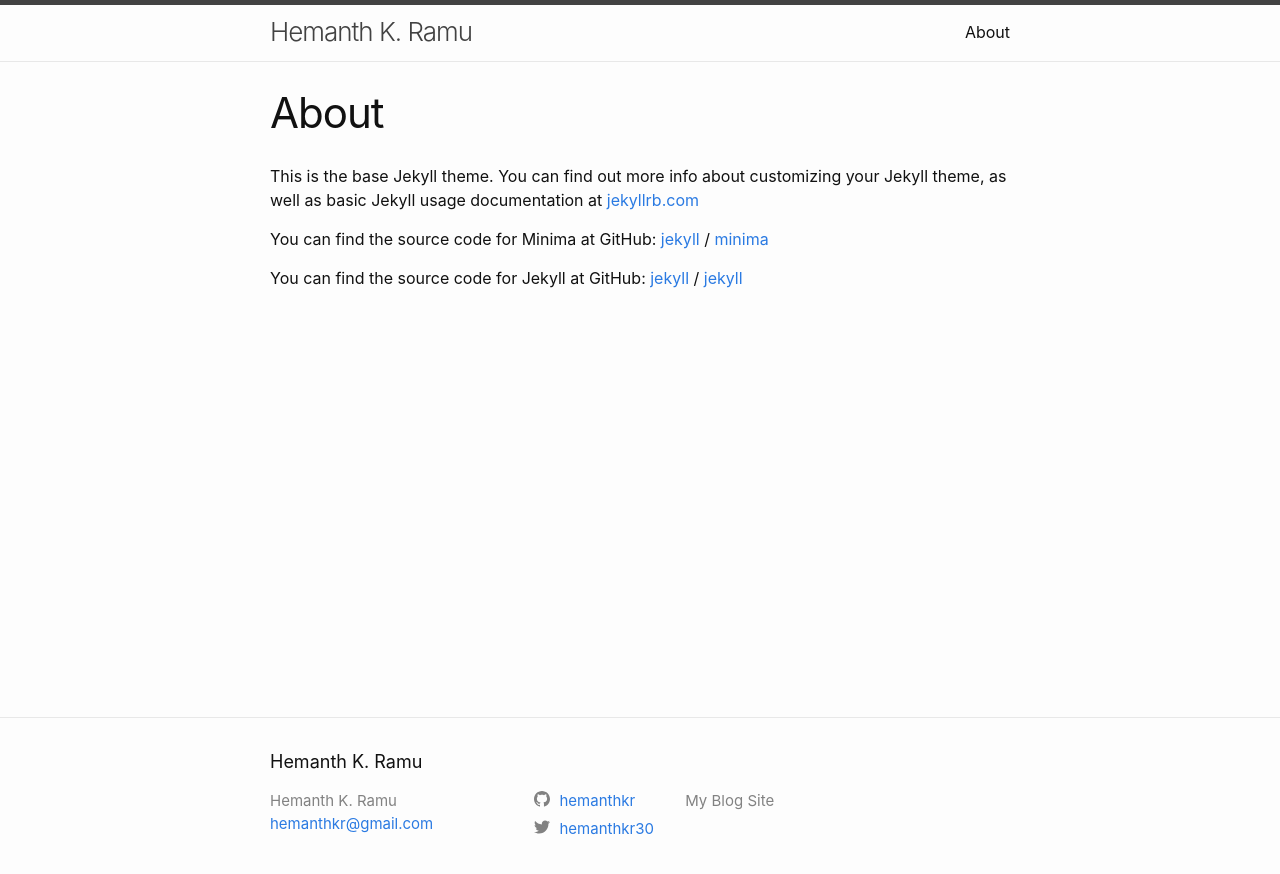
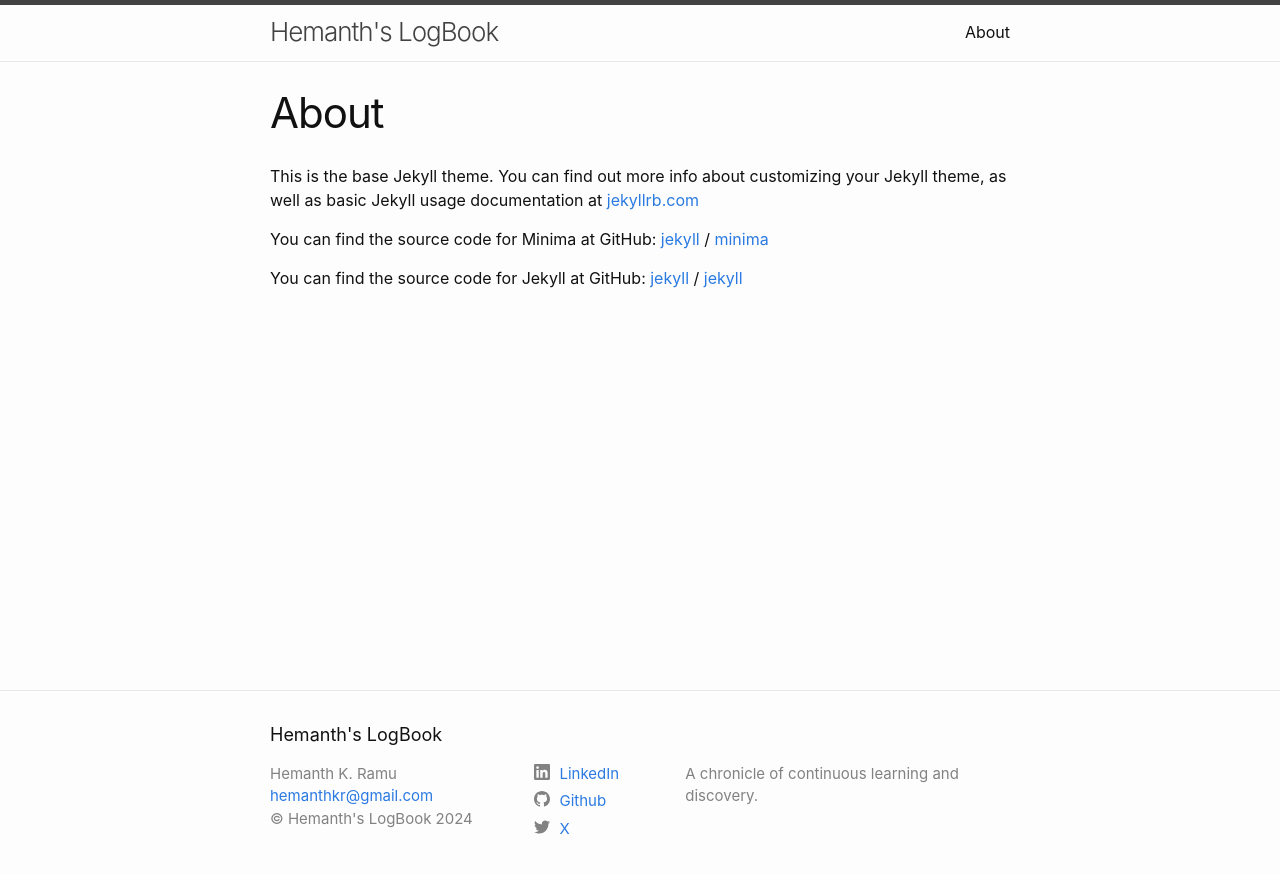
Before and after one commit to hemanthkr/old-jekyll-site, a Jekyll site: the page built from about.markdown, in a window 1280 px wide. Shown: the top 874 px of the page. Built offline with Jekyll 4.4.1, drawn with Linux system fonts in a browser that asks for light colours.

Commit message:
Updated branding

```diff
--- a/_config.yml
+++ b/_config.yml
@@ -18,14 +18,21 @@
 # You can create any custom variable you would like, and they will be accessible
 # in the templates via {{ site.myvariable }}.
 
-title: Hemanth K. Ramu
+title: Hemanth's LogBook
 email: hemanthkr@gmail.com
 description: >- # this means to ignore newlines until "baseurl:"
-  My Blog Site
+  A chronicle of continuous learning and discovery.
 baseurl: "" # the subpath of your site, e.g. /blog
 url: "https://hemanthkr.github.io/" # the base hostname & protocol for your site, e.g. http://example.com
 twitter_username: hemanthkr30
 github_username:  hemanthkr
+
+# Unused default fields from minima theme
+author: Hemanth K. Ramu
+linkedin_username: hemanth-kr
+
+# New fields not defaulted
+copyright: Hemanth's LogBook
 
 # Build settings
 # Removed minima theme.
--- a/_includes/footer.html
+++ b/_includes/footer.html
@@ -18,6 +18,9 @@
             {%- if site.email -%}
             <li><a class="u-email" href="mailto:{{ site.email }}">{{ site.email }}</a></li>
             {%- endif -%}
+            {%- if site.copyright -%}
+            <li>&copy; {{ site.copyright | escape }} {{ 'now' | date: '%Y' }}</li>
+            {%- endif -%}
         </ul>
       </div>
 
--- a/_includes/social.html
+++ b/_includes/social.html
@@ -1,13 +1,13 @@
 <ul class="social-media-list">
+  {%- if site.linkedin_username -%}<li><a href="https://www.linkedin.com/in/{{ site.linkedin_username| cgi_escape | escape }}"><svg class="svg-icon"><use xlink:href="{{ '/assets/minima-social-icons.svg#linkedin' | relative_url }}"></use></svg> <span class="username">LinkedIn</span></a></li>{%- endif -%}
+  {%- if site.github_username -%}<li><a href="https://github.com/{{ site.github_username| cgi_escape | escape }}"><svg class="svg-icon"><use xlink:href="{{ '/assets/minima-social-icons.svg#github' | relative_url }}"></use></svg> <span class="username">Github</span></a></li>{%- endif -%}
+  {%- if site.twitter_username -%}<li><a href="https://www.twitter.com/{{ site.twitter_username| cgi_escape | escape }}"><svg class="svg-icon"><use xlink:href="{{ '/assets/minima-social-icons.svg#twitter' | relative_url }}"></use></svg> <span class="username">X</span></a></li>{%- endif -%}
   {%- if site.dribbble_username -%}<li><a href="https://dribbble.com/{{ site.dribbble_username| cgi_escape | escape }}"><svg class="svg-icon"><use xlink:href="{{ '/assets/minima-social-icons.svg#dribbble' | relative_url }}"></use></svg> <span class="username">{{ site.dribbble_username| escape }}</span></a></li>{%- endif -%}
   {%- if site.facebook_username -%}<li><a href="https://www.facebook.com/{{ site.facebook_username| cgi_escape | escape }}"><svg class="svg-icon"><use xlink:href="{{ '/assets/minima-social-icons.svg#facebook' | relative_url }}"></use></svg> <span class="username">{{ site.facebook_username| escape }}</span></a></li>{%- endif -%}
   {%- if site.flickr_username -%}<li><a href="https://www.flickr.com/photos/{{ site.flickr_username| cgi_escape | escape }}"><svg class="svg-icon"><use xlink:href="{{ '/assets/minima-social-icons.svg#flickr' | relative_url }}"></use></svg> <span class="username">{{ site.flickr_username| escape }}</span></a></li>{%- endif -%}
-  {%- if site.github_username -%}<li><a href="https://github.com/{{ site.github_username| cgi_escape | escape }}"><svg class="svg-icon"><use xlink:href="{{ '/assets/minima-social-icons.svg#github' | relative_url }}"></use></svg> <span class="username">{{ site.github_username| escape }}</span></a></li>{%- endif -%}
   {%- if site.instagram_username -%}<li><a href="https://instagram.com/{{ site.instagram_username| cgi_escape | escape }}"><svg class="svg-icon"><use xlink:href="{{ '/assets/minima-social-icons.svg#instagram' | relative_url }}"></use></svg> <span class="username">{{ site.instagram_username| escape }}</span></a></li>{%- endif -%}
-  {%- if site.linkedin_username -%}<li><a href="https://www.linkedin.com/in/{{ site.linkedin_username| cgi_escape | escape }}"><svg class="svg-icon"><use xlink:href="{{ '/assets/minima-social-icons.svg#linkedin' | relative_url }}"></use></svg> <span class="username">{{ site.linkedin_username| escape }}</span></a></li>{%- endif -%}
   {%- if site.pinterest_username -%}<li><a href="https://www.pinterest.com/{{ site.pinterest_username| cgi_escape | escape }}"><svg class="svg-icon"><use xlink:href="{{ '/assets/minima-social-icons.svg#pinterest' | relative_url }}"></use></svg> <span class="username">{{ site.pinterest_username| escape }}</span></a></li>{%- endif -%}
   {%- for mst in site.mastodon -%}{%- if mst.username and mst.instance -%}<li><a href="https://{{ mst.instance| cgi_escape | escape}}/@{{mst.username}}"><svg class="svg-icon"><use xlink:href="{{ '/assets/minima-social-icons.svg#mastodon' | relative_url }}"></use></svg> <span class="username">{{ mst.username|escape }}</span></a></li>{%- endif -%}{%- endfor -%}
-  {%- if site.twitter_username -%}<li><a href="https://www.twitter.com/{{ site.twitter_username| cgi_escape | escape }}"><svg class="svg-icon"><use xlink:href="{{ '/assets/minima-social-icons.svg#twitter' | relative_url }}"></use></svg> <span class="username">{{ site.twitter_username| escape }}</span></a></li>{%- endif -%}
   {%- if site.youtube_username -%}<li><a href="https://youtube.com/{{ site.youtube_username| cgi_escape | escape }}"><svg class="svg-icon"><use xlink:href="{{ '/assets/minima-social-icons.svg#youtube' | relative_url }}"></use></svg> <span class="username">{{ site.youtube_username| escape }}</span></a></li>{%- endif -%}
   {%- if site.googleplus_username -%}<li><a href="https://plus.google.com/{{ site.googleplus_username| escape }}"><svg class="svg-icon"><use xlink:href="{{ '/assets/minima-social-icons.svg#googleplus' | relative_url }}"></use></svg> <span class="username">{{ site.googleplus_username| escape }}</span></a></li>{%- endif -%}
   {%- if site.rss -%}<li><a href="{{ 'feed.xml' | relative_url }}"><svg class="svg-icon"><use xlink:href="{{ '/assets/minima-social-icons.svg#rss' | relative_url }}"></use></svg> <span>{{ site.rss | escape }}</span></a></li>{%- endif -%}
--- a/_layouts/home.html
+++ b/_layouts/home.html
@@ -28,7 +28,6 @@ layout: default
       {%- endfor -%}
     </ul>
 
-    <p class="rss-subscribe">subscribe <a href="{{ "/feed.xml" | relative_url }}">via RSS</a></p>
   {%- endif -%}
 
 </div>
--- a/about.markdown
+++ b/about.markdown
@@ -14,5 +14,4 @@ You can find the source code for Jekyll at GitHub:
 [jekyll][jekyll-organization] /
 [jekyll](https://github.com/jekyll/jekyll)
 
-
 [jekyll-organization]: https://github.com/jekyll
```
